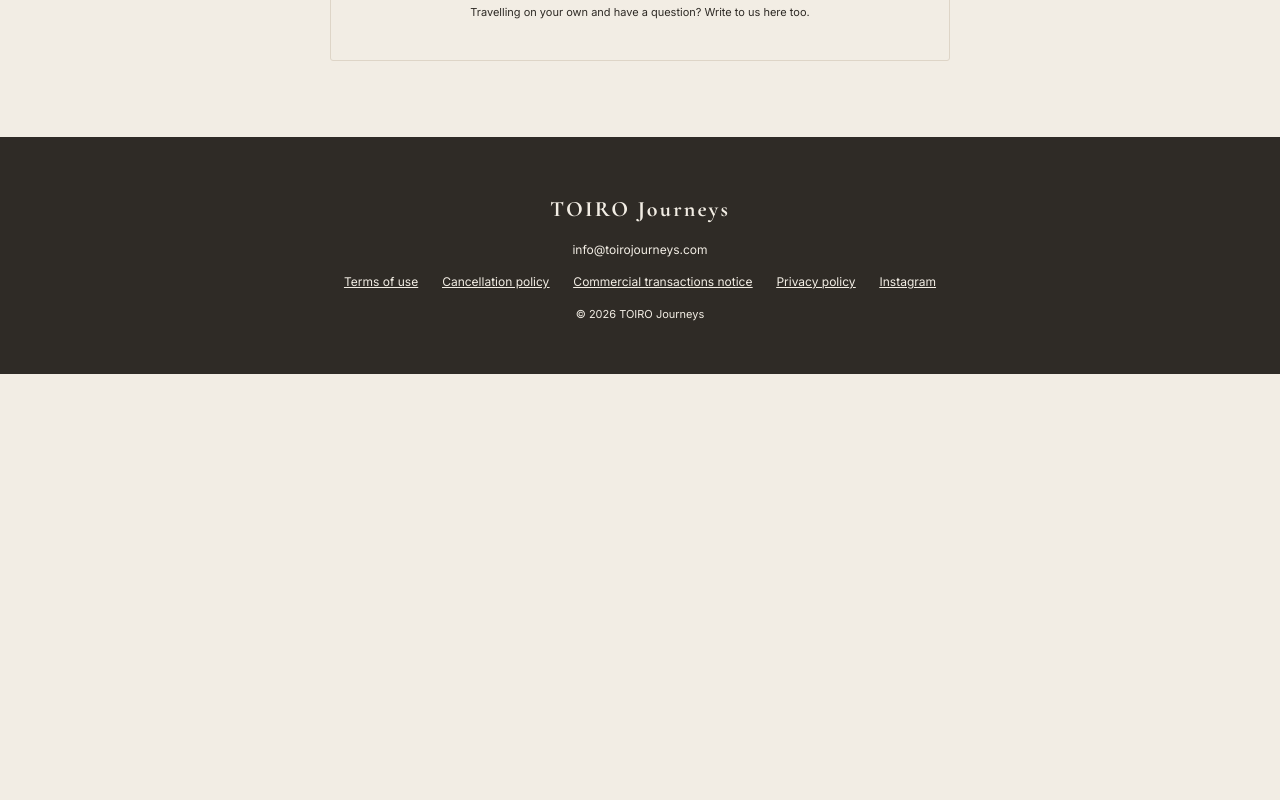
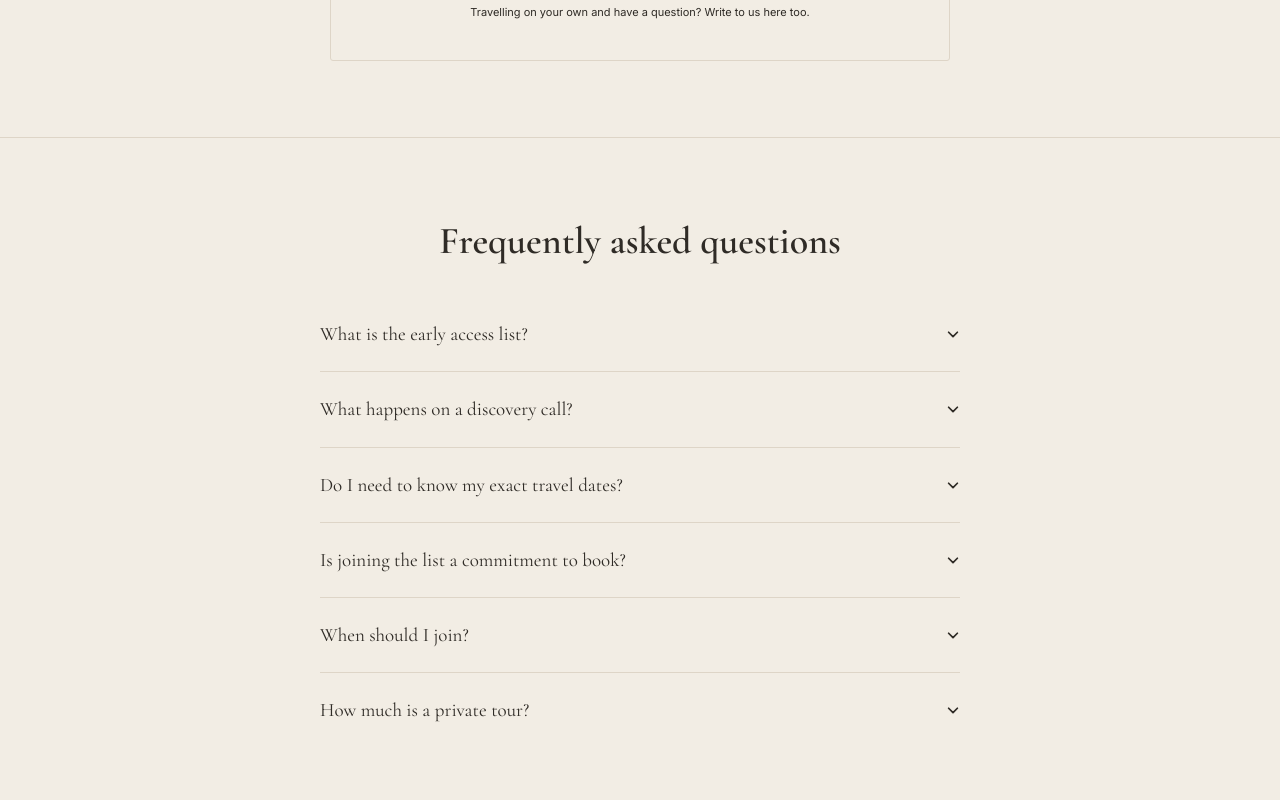
Before and after one commit to TomiPaajanen/hikari-website-tourist, a Next.js app: page / in a window 1280 px wide. Shown: the part 7860-8660 px from the top of the page. Before the commit the page ends 8234 px from the top, so only its background shows below. Built offline with nearby package versions, Linux system fonts and the light colour scheme; a web font is replaced by a local one.

Commit message:
feat: add FAQ section

```diff
--- a/src/app/page.tsx
+++ b/src/app/page.tsx
@@ -1,6 +1,7 @@
 import { AboutUs } from "@/components/about-us";
 import { ComingSoon } from "@/components/coming-soon";
 import { Experiences } from "@/components/experiences";
+import { Faq } from "@/components/faq";
 import { ForAgents } from "@/components/for-agents";
 import { FreeGuide } from "@/components/free-guide";
 import { Hero } from "@/components/hero";
@@ -32,6 +33,8 @@ export default function Home() {
           <FreeGuide />
           <hr className="border-sand" />
           <ForAgents />
+          <hr className="border-sand" />
+          <Faq />
         </main>
         <SiteFooter />
       </div>
--- /dev/null
+++ b/src/components/faq.tsx
@@ -0,0 +1,72 @@
+import { SectionHeading, sectionClass } from "@/components/ui";
+
+const questions = [
+  {
+    question: "What is the early access list?",
+    answer:
+      "It is a way to hear from us first and get first pick of available discovery call times for spring 2027.",
+  },
+  {
+    question: "What happens on a discovery call?",
+    answer:
+      "We will spend 30 minutes online asking what you are curious about and sharing what we could do together.",
+  },
+  {
+    question: "Do I need to know my exact travel dates?",
+    answer: "No. A rough idea of your travel timing is enough to start the conversation.",
+  },
+  {
+    question: "Is joining the list a commitment to book?",
+    answer: "No. Joining the list and having a discovery call do not commit you to booking a trip.",
+  },
+  {
+    question: "When should I join?",
+    answer: "Join by November 24 to get first pick of discovery call times for spring 2027.",
+  },
+  {
+    question: "How much is a private tour?",
+    answer:
+      "It depends on your plans, so we quote after we hear what you have in mind. As a guide, it starts from ¥50,000 per person for a half day and ¥100,000 per person for a full day.",
+  },
+];
+
+function ChevronIcon() {
+  return (
+    <svg
+      width="14"
+      height="14"
+      viewBox="0 0 16 16"
+      aria-hidden
+      className="shrink-0 transition-transform duration-200 group-open:rotate-180"
+    >
+      <path
+        d="M3 6 L8 11 L13 6"
+        fill="none"
+        stroke="currentColor"
+        strokeWidth="2"
+        strokeLinecap="round"
+        strokeLinejoin="round"
+      />
+    </svg>
+  );
+}
+
+export function Faq() {
+  return (
+    <section id="faq" className={sectionClass}>
+      <SectionHeading className="mb-8">Frequently asked questions</SectionHeading>
+      {/* Native <details> elements open and close without any JavaScript. */}
+      <div className="mx-auto max-w-[640px] text-left">
+        {questions.map(({ question, answer }) => (
+          <details key={question} className="group border-b border-sand last:border-b-0">
+            <summary className="flex cursor-pointer list-none items-center justify-between gap-6 py-6 font-serif text-[19px] leading-snug [&::-webkit-details-marker]:hidden">
+              {question}
+              <ChevronIcon />
+            </summary>
+            <p className="-mt-2 pr-10 pb-6 text-[13.5px] leading-[1.8]">{answer}</p>
+          </details>
+        ))}
+      </div>
+    </section>
+  );
+}
```
